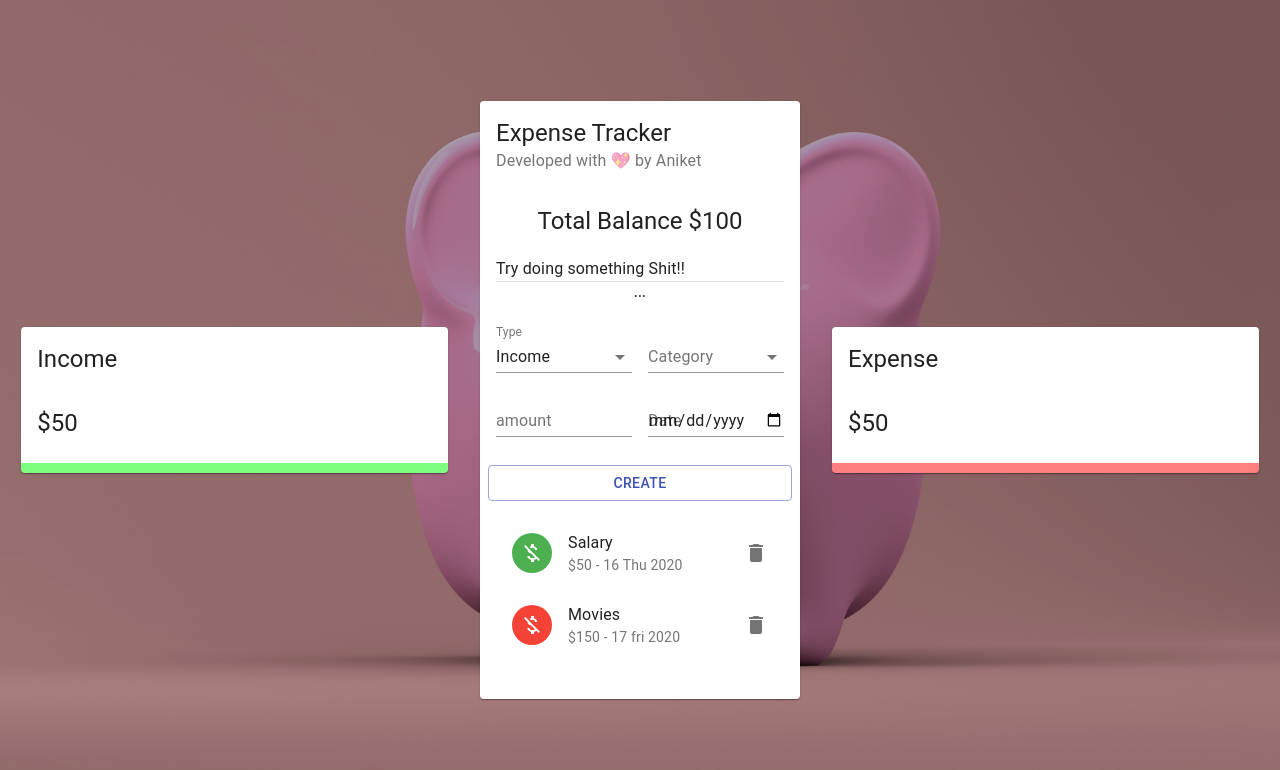
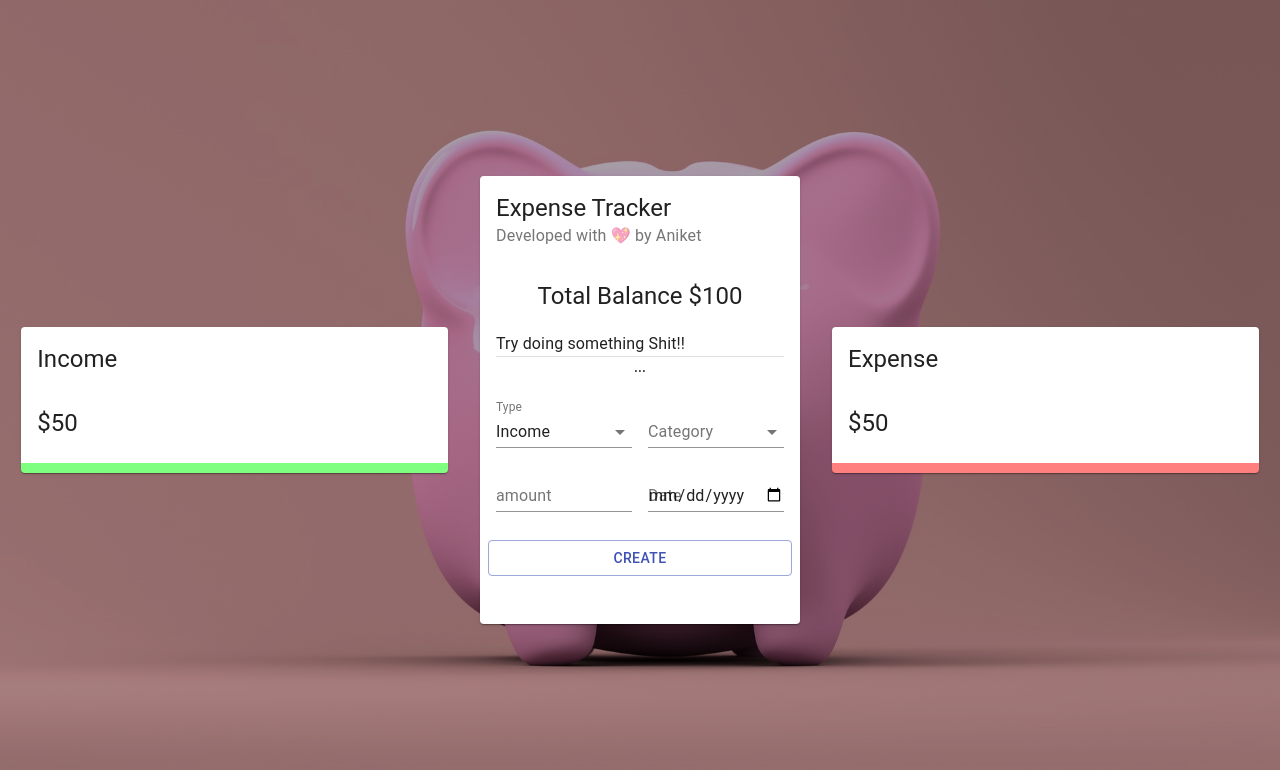
Before and after one commit to AniketPatel148/expense-tracker, a React (Create React App) app: page / in a window 1280 px wide. Shown: the top 770 px of the page. Built offline with nearby package versions, Linux system fonts and the light colour scheme.

Commit message:
add deletetrans functionality

```diff
--- a/src/components/centerCard/customList/CList.jsx
+++ b/src/components/centerCard/customList/CList.jsx
@@ -13,33 +13,21 @@ import {
 import useStyles from "./Style";
 
 import { Delete, MoneyOff } from "@material-ui/icons";
+import { useStateValue } from "../../../store/Store";
 
 const CList = () => {
 	const classes = useStyles();
 
-	const transactions = [
-		{
-			id: 1,
-			type: "Income",
-			category: "Salary",
-			amount: 50,
-			date: "16 Thu 2020",
-		},
-		{
-			id: 1,
-			type: "Expense",
-			category: "Movies",
-			amount: 150,
-			date: "17 fri 2020",
-		},
-		{
-			id: 1,
-			type: "Income",
-			category: "Salary",
-			amount: 550,
-			date: "18 Sat 2020",
-		},
-	];
+	const [{ transactions }, dispatch] = useStateValue();
+
+	const deleteTransaction = (_id) => {
+		dispatch({
+			type: "DELETE_TRANSACTION",
+			id: _id,
+		});
+	};
+
+	console.log(transactions);
 
 	return (
 		<List dense={false} className={classes.list}>
@@ -68,7 +56,11 @@ const CList = () => {
 							secondary={`$${transaction.amount} - ${transaction.date}`}
 						/>
 						<ListItemSecondaryAction>
-							<IconButton edge="end" aria-label="delete" onClick="">
+							<IconButton
+								edge="end"
+								aria-label="delete"
+								onClick={() => deleteTransaction(transaction.id)}
+							>
 								<Delete />
 							</IconButton>
 						</ListItemSecondaryAction>
```
Also changed, not shown: 1 other file (tests, documents, lock files or other folders).
